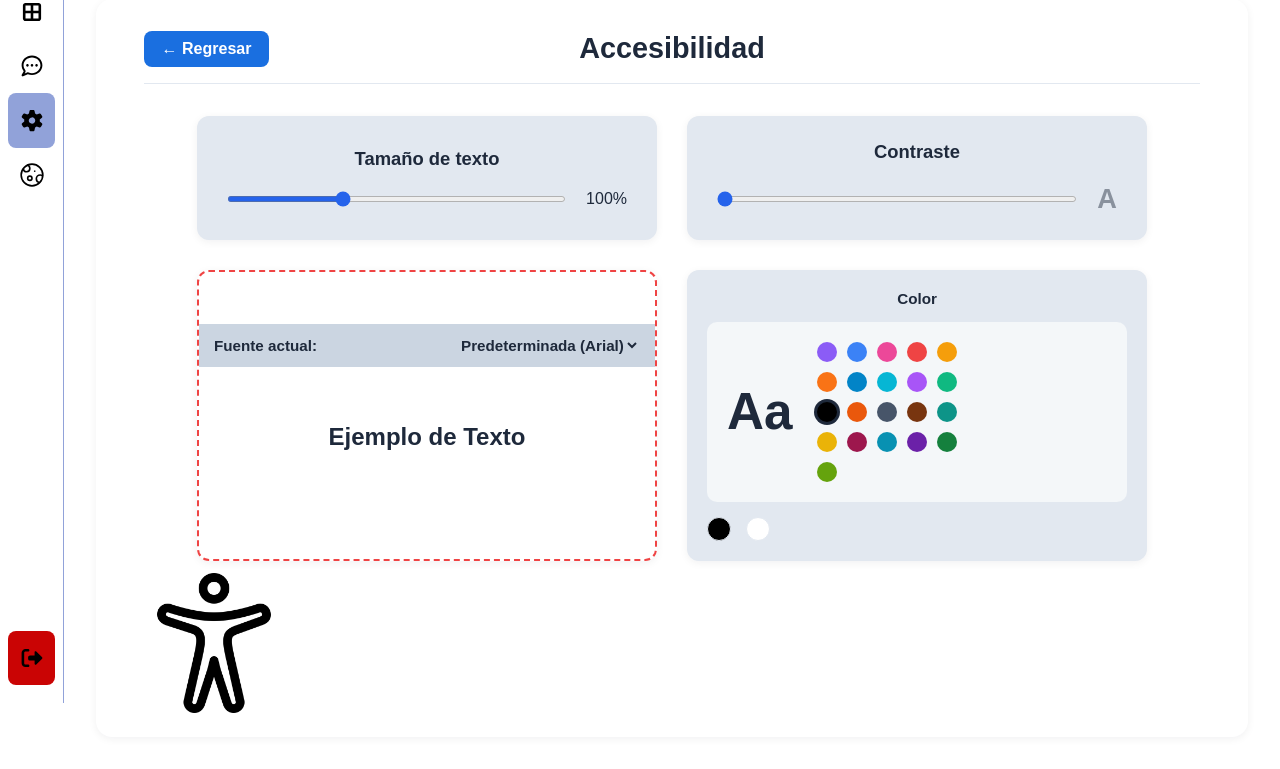
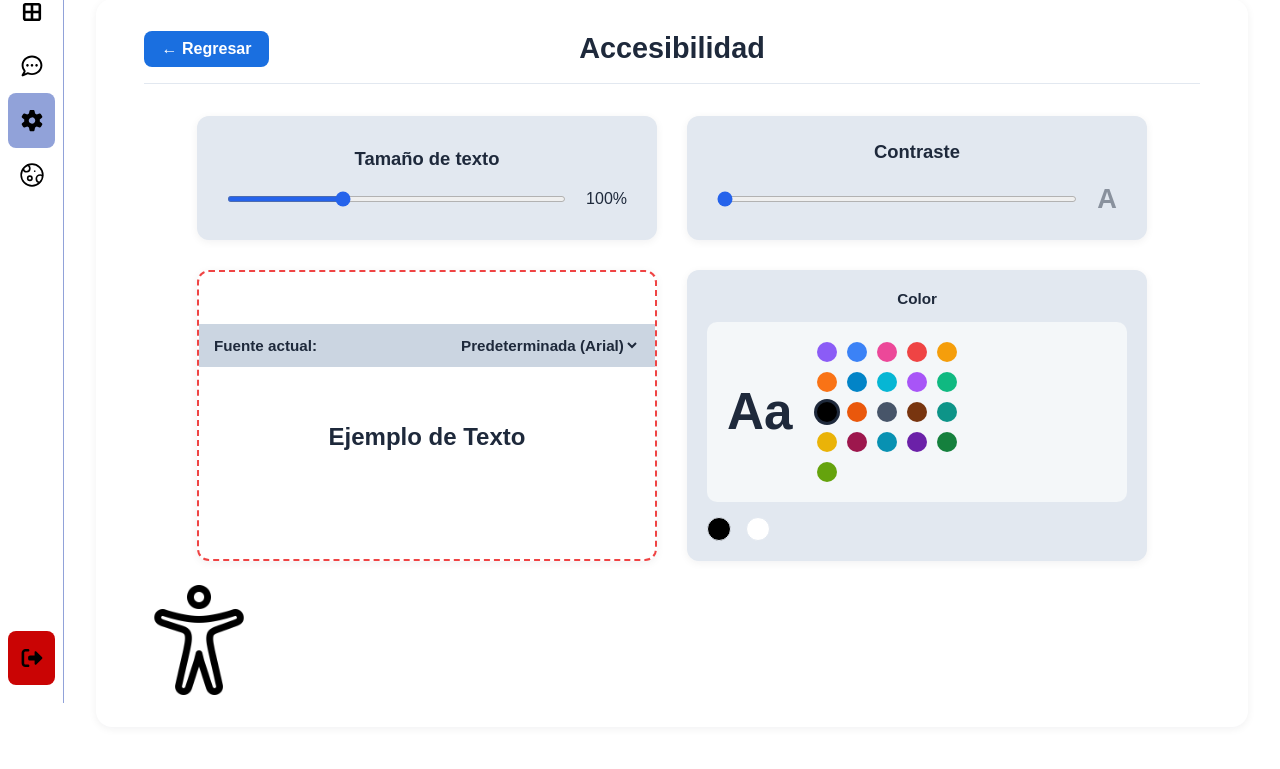
Before and after one commit to JosuenahumNEO/Desarrolladora-de-software, a PHP site: page /configuracion/accesibilidad in a window 1280 px wide. Shown: the part 97-866 px from the top of the page. After the commit the page ends 800 px from the top, so only its background shows below. Run offline with PHP 8.4, Linux system fonts and the light colour scheme; the visitor is signed in with stand-in values (Sample User, id 1).

Commit message:
correcion de pantallas accesibilidad

```diff
--- a/public/css/accesibilidad.css
+++ b/public/css/accesibilidad.css
@@ -38,7 +38,7 @@ body.modo-oscuro main {
   display: flex;
   flex-direction: column;
   min-height: calc(100vh - 8rem);
-  padding: 2rem 3rem 11rem; /* espacio abajo para el icono decorativo */
+  padding: 2rem 3rem;
   background-color: var(--bg-panel);
   color: var(--text-primary);
   border-radius: 1rem;
@@ -246,13 +246,25 @@ button.dot {
 .white-dot { background-color: #ffffff; }
 
 .floating-accessibility-icon {
-  position: absolute;
-  bottom: 1.5rem;
-  left: 3rem;
-  width: 140px;
-  height: 140px;
+  /* Pantallas angostas: el muñeco va debajo de las tarjetas, sin encimarse */
+  display: block;
+  width: 110px;
+  height: 110px;
+  margin: 1.5rem 0 0 0;
   object-fit: contain;
   pointer-events: none;
+}
+
+/* Pantallas anchas: queda libre el espacio a la izquierda de las tarjetas, ahí va el muñeco */
+@media (min-width: 1500px) {
+  .floating-accessibility-icon {
+    position: absolute;
+    bottom: 1.5rem;
+    left: 3rem;
+    width: 140px;
+    height: 140px;
+    margin: 0;
+  }
 }
 
 body.modo-oscuro .floating-accessibility-icon {
--- a/public/js/ajustes.js
+++ b/public/js/ajustes.js
@@ -14,8 +14,52 @@
   };
   const guardar = (k, v) => { try { localStorage.setItem(k, JSON.stringify(v)); } catch {} };
 
+  /* Tamaño de texto: escala SOLO las letras, no el layout.
+     Antes se cambiaba el font-size de <html>, y como casi todo el diseño está en rem
+     (header, sidebar, paddings, iconos) se agrandaba toda la pantalla.
+     Aquí se guarda el tamaño original de cada elemento con texto y se multiplica por la escala. */
+  const SIN_TEXTO = /^(SCRIPT|STYLE|IMG|SVG|PATH|BR|HR)$/;
+  const CONTROLES = /^(INPUT|SELECT|TEXTAREA|BUTTON|OPTION)$/;
+  let escalaTexto = 1;
+  let pendiente = false;
+
+  function elementosConTexto() {
+    return Array.from(document.body.querySelectorAll('*')).filter(el => {
+      if (SIN_TEXTO.test(el.tagName.toUpperCase())) return false;
+      return CONTROLES.test(el.tagName) ||
+        Array.from(el.childNodes).some(n => n.nodeType === 3 && n.textContent.trim() !== '');
+    });
+  }
+
+  function escalarTexto() {
+    pendiente = false;
+    const els = elementosConTexto();
+    // Primero se leen todos los tamaños originales y luego se escribe, para que un hijo en em
+    // no lea el tamaño ya escalado de su padre.
+    els.forEach(el => {
+      if (el.dataset.fsBase === undefined) {
+        el.dataset.fsBase = String(parseFloat(getComputedStyle(el).fontSize));
+      }
+    });
+    els.forEach(el => {
+      el.style.fontSize = escalaTexto === 1 ? '' : (parseFloat(el.dataset.fsBase) * escalaTexto) + 'px';
+    });
+  }
+
+  function programarEscala() {
+    if (pendiente) return;
+    pendiente = true;
+    requestAnimationFrame(escalarTexto);
+  }
+
+  // Elementos que se agregan después (avisos, modales) también se escalan
+  new MutationObserver(() => { if (escalaTexto !== 1) programarEscala(); })
+    .observe(document.body, { childList: true, subtree: true });
+
   function aplicarAccesibilidad(p) {
-    root.style.fontSize = p.tamano ? p.tamano + '%' : '';
+    root.style.fontSize = '';
+    escalaTexto = (p.tamano || 100) / 100;
+    programarEscala();
     root.style.setProperty('--filtro-contraste', p.contraste > 1 ? `contrast(${p.contraste})` : 'none');
     root.style.setProperty('--fuente-app', p.fuente || 'Arial, Helvetica, sans-serif');
     if (p.color) body.style.setProperty('--color-h1', p.color);
```
Also changed, not shown: public/css/configuracion.css (line endings or trailing spaces), public/js/accesibilidad.js (line endings or trailing spaces), public/js/cuenta.js (line endings or trailing spaces), public/js/datos.js (line endings or trailing spaces), src/Views/configuracion/accesibilidad.php (line endings or trailing spaces), src/Views/configuracion/cuenta.php (line endings or trailing spaces), src/Views/configuracion/datos.php (line endings or trailing spaces), src/Views/partials/config-shell.php (line endings or trailing spaces).
